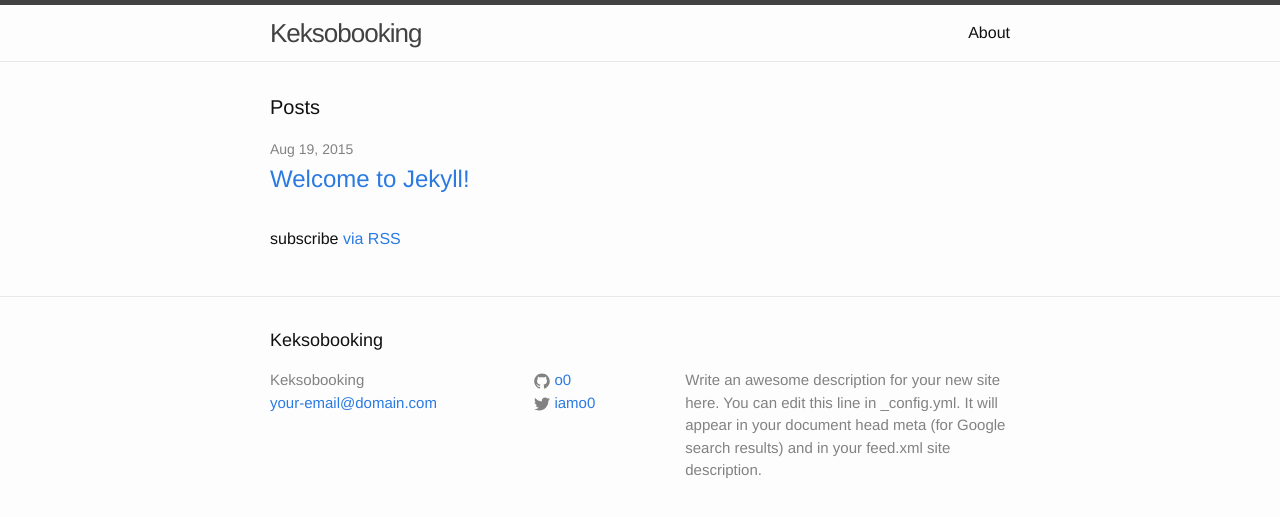
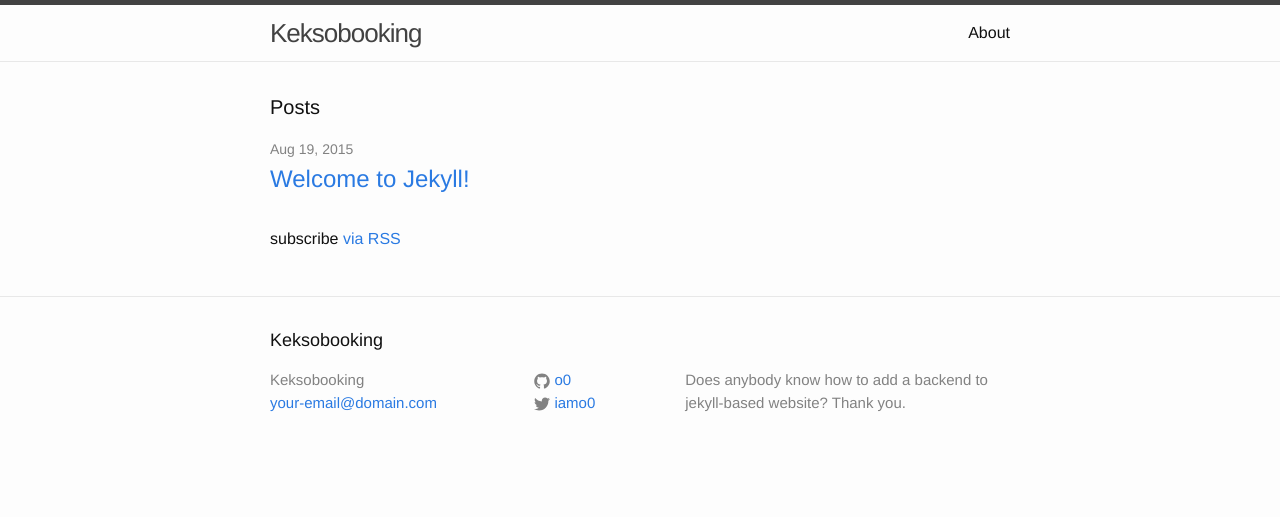
Before and after one commit to o0/o0.github.io, a Jekyll site: the page built from index.html, in a window 1280 px wide. Shown: the top 517 px of the page. Built offline with Jekyll 4.4.1, drawn with Linux system fonts in a browser that asks for light colours.

Commit message:
Minor changes

```diff
--- a/_config.yml
+++ b/_config.yml
@@ -2,11 +2,9 @@
 title: Keksobooking
 email: your-email@domain.com
 description: > # this means to ignore newlines until "baseurl:"
-  Write an awesome description for your new site here. You can edit this
-  line in _config.yml. It will appear in your document head meta (for
-  Google search results) and in your feed.xml site description.
+  Does anybody know how to add a backend to jekyll-based website? Thank you.
 baseurl: "" # the subpath of your site, e.g. /blog/
-url: "http://yourdomain.com" # the base hostname & protocol for your site
+url: "http://o0.github.io" # the base hostname & protocol for your site
 twitter_username: iamo0
 github_username:  o0
 
--- a/_layouts/default.html
+++ b/_layouts/default.html
@@ -1,8 +1,6 @@
 <!DOCTYPE html>
 <html>
-
 {% include head.html %}
-
 <body>
 
 {% include header.html %}
@@ -16,5 +14,4 @@
 {% include footer.html %}
 
 </body>
-
 </html>
--- a/_layouts/page.html
+++ b/_layouts/page.html
@@ -2,7 +2,6 @@
 layout: default
 ---
 <div class="post">
-
   <header class="post-header">
     <h1 class="post-title">{{ page.title }}</h1>
   </header>
@@ -10,5 +9,4 @@ layout: default
   <article class="post-content">
     {{ content }}
   </article>
-
 </div>
```
Lines whose indentation alone changed are shown as unchanged.
